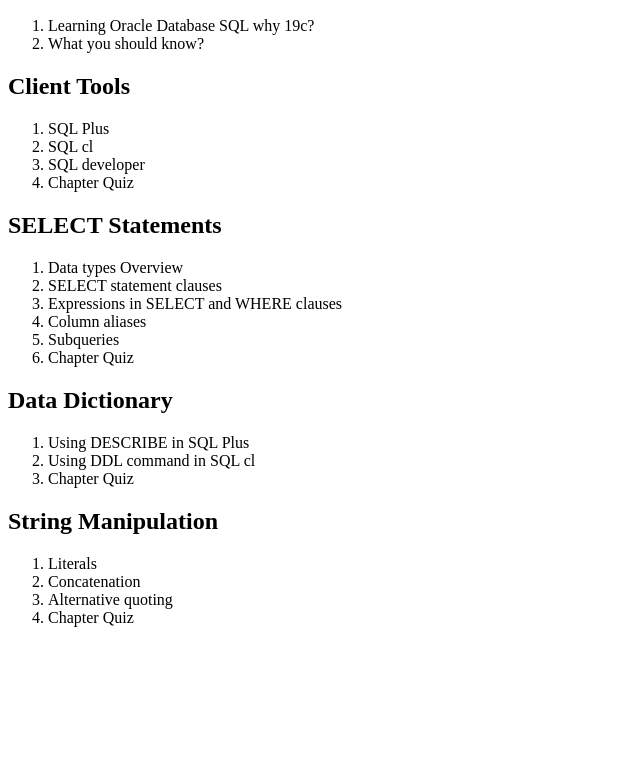
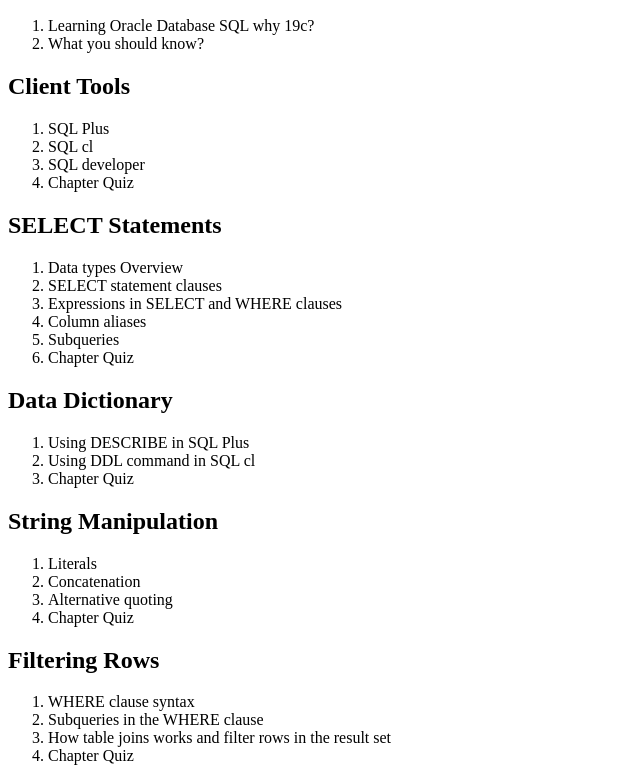
Before and after one commit to Tanushree227/SQL_Overview, a plain HTML site: page index.html in a window 1280 px wide. Shown: the part 96-877 px from the top of the page, without its empty margins (0-640 px from the left). Before the commit the page ends 800 px from the top, so only its background shows below. Drawn offline with Linux system fonts and the light colour scheme.

Commit message:
Filtering Rows

```diff
--- a/index.html
+++ b/index.html
@@ -54,5 +54,15 @@
             <li>Chapter Quiz</li>
         </ol>
     </div>
+
+    <div class="container">
+        <h2>Filtering Rows</h2>
+        <ol>
+            <li>WHERE clause syntax</li>
+            <li>Subqueries in the WHERE clause</li>
+            <li>How table joins works and filter rows in the result set</li>
+            <li>Chapter Quiz</li>
+        </ol>
+    </div>
 </body>
 </html>
```
